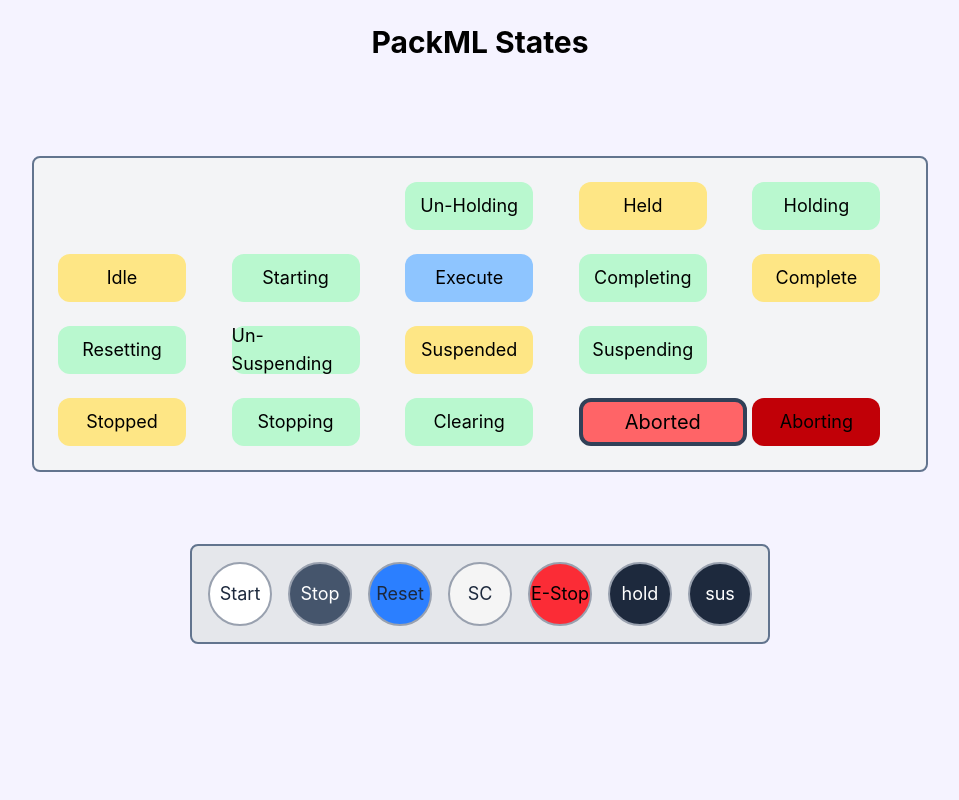
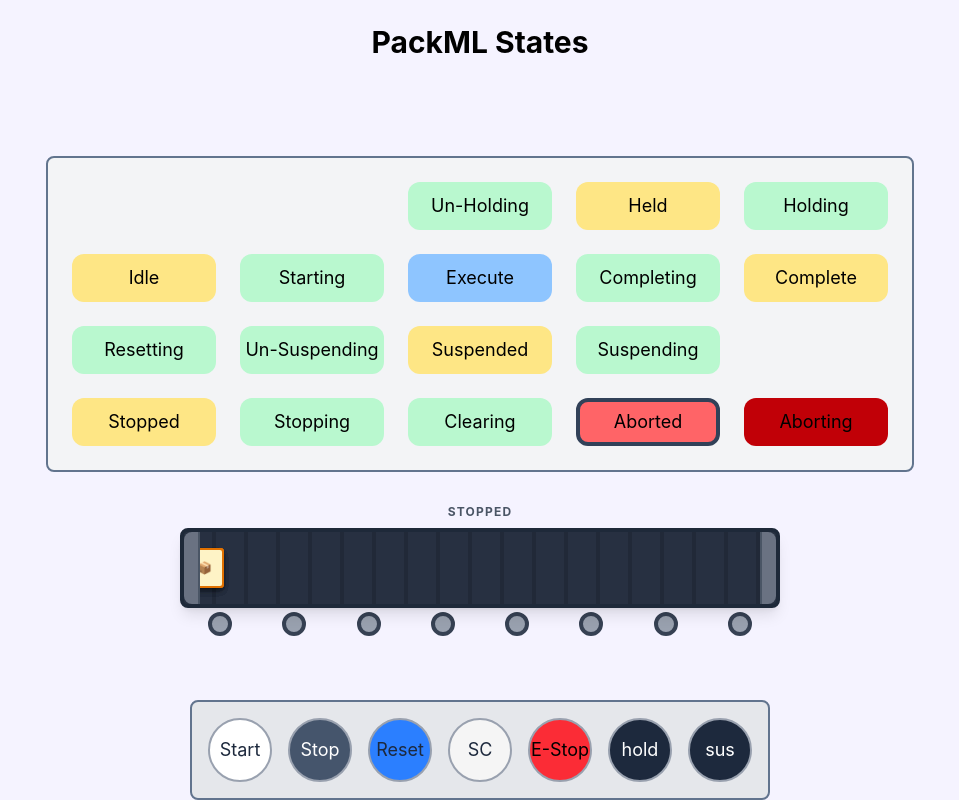
Before and after one commit to Dahrius93/packml-states, a React (Vite) app: page / in a window 1280 px wide. Shown: the whole page, without its empty margins (160-1119 px from the left). Built offline with nearby package versions, Linux system fonts and the light colour scheme.

Commit message:
aggiunta animazione

```diff
--- a/src/App.jsx
+++ b/src/App.jsx
@@ -1,11 +1,13 @@
 import StatesGrid from './components/StatesGrid'
 import OperatorPanel from './components/OperatorPanel'
+import ConveyorBelt from './components/ConveyorBelt'
 
 function App() {
   return (
     <div className="bg-violet-50 min-h-screen">
       <h1 className="text-3xl font-bold text-center p-6">PackML States</h1>
       <StatesGrid />
+      <ConveyorBelt />
       <OperatorPanel />
     </div>
   )
--- /dev/null
+++ b/src/components/ConveyorBelt.jsx
@@ -0,0 +1,151 @@
+import { useSelector } from 'react-redux'
+
+const BELT_STATES = {
+  fast: ['Execute', 'Holding', 'Suspending'],
+  slow: ['Starting', 'Stopping', 'Un-Holding', 'Un-Suspending'],
+  veryslow: ['Aborting'],
+  stopped: [
+    'Idle',
+    'Complete',
+    'Held',
+    'Suspended',
+    'Stopped',
+    'Resetting',
+    'Clearing',
+    'Completing',
+    'Aborted',
+  ],
+}
+
+function getBeltMode(activeState) {
+  if (BELT_STATES.fast.includes(activeState)) return 'fast'
+  if (BELT_STATES.slow.includes(activeState)) return 'slow'
+  if (BELT_STATES.veryslow.includes(activeState)) return 'veryslow'
+  return 'stopped'
+}
+
+const modeConfig = {
+  fast: {
+    speed: '2s',
+    color: 'bg-blue-400',
+    label: 'EXECUTING',
+    labelColor: 'text-blue-700',
+  },
+  slow: {
+    speed: '4s',
+    color: 'bg-green-400',
+    label: 'STARTING-STOPPING',
+    labelColor: 'text-green-700',
+  },
+  veryslow: {
+    speed: '10s',
+    color: 'bg-red-500',
+    label: 'ABORTING',
+    labelColor: 'text-red-700',
+  },
+  stopped: {
+    speed: null,
+    color: 'bg-gray-400',
+    label: 'STOPPED',
+    labelColor: 'text-gray-600',
+  },
+}
+
+const BOX_COUNT = 5
+
+const ConveyorBelt = () => {
+  const activeState = useSelector((state) => state.state.activeState)
+  const mode = getBeltMode(activeState)
+  const { speed, color, label, labelColor } = modeConfig[mode]
+
+  const isMoving = speed !== null
+
+  return (
+    <div className="flex flex-col items-center mt-8 mb-4 select-none">
+      <p
+        className={`text-xs font-bold uppercase tracking-widest mb-2 ${labelColor}`}
+      >
+        {label}
+      </p>
+
+      {/* Conveyor frame */}
+      <div className="relative w-[600px] h-20 bg-gray-700 rounded-lg overflow-hidden border-4 border-gray-800 shadow-lg">
+        {/* Belt stripes */}
+        <div
+          className={`absolute inset-0 flex items-center`}
+          style={{
+            backgroundImage: `repeating-linear-gradient(
+              90deg,
+              transparent,
+              transparent 28px,
+              rgba(0,0,0,0.15) 28px,
+              rgba(0,0,0,0.15) 32px
+            )`,
+            backgroundSize: '32px 100%',
+            animation: isMoving ? `beltMove ${speed} linear infinite` : 'none',
+          }}
+        />
+
+        {/* Belt surface color overlay */}
+        <div
+          className={`absolute inset-0 ${color} opacity-70`}
+          style={{ mixBlendMode: 'multiply' }}
+        />
+
+        {/* Moving boxes on the belt */}
+        {Array.from({ length: BOX_COUNT }).map((_, i) => (
+          <div
+            key={i}
+            className="absolute top-1/2 -translate-y-1/2 w-10 h-10 bg-amber-100 border-2 border-amber-600 rounded shadow-md flex items-center justify-center text-amber-800 text-xs font-bold"
+            style={{
+              animation: isMoving ? `boxMove ${speed} linear infinite` : 'none',
+              animationDelay: `-${(i / BOX_COUNT) * parseFloat(speed)}s`,
+              left: 0,
+            }}
+          >
+            📦
+          </div>
+        ))}
+
+        {/* Left roller */}
+        <div className="absolute left-0 top-0 bottom-0 w-4 bg-gray-500 border-r-2 border-gray-600 rounded-l-lg" />
+        {/* Right roller */}
+        <div className="absolute right-0 top-0 bottom-0 w-4 bg-gray-500 border-l-2 border-gray-600 rounded-r-lg" />
+      </div>
+
+      {/* Wheels / rollers below */}
+      <div className="flex w-[560px] justify-between mt-1 px-2">
+        {Array.from({ length: 8 }).map((_, i) => (
+          <div
+            key={i}
+            className={`w-6 h-6 rounded-full border-4 border-gray-700 ${color}`}
+            style={{
+              animation: isMoving ? `spin ${speed} linear infinite` : 'none',
+            }}
+          />
+        ))}
+      </div>
+
+      <style>{`
+        @keyframes beltMove {
+          from { background-position-x: 0; }
+          to   { background-position-x: 32px; }
+        }
+        @keyframes boxMove {
+          from { left: -48px; }
+          to   { left: 608px; }
+        }
+        @keyframes faultFlash {
+          from { opacity: 0.1; }
+          to   { opacity: 0.45; }
+        }
+        @keyframes spin {
+          from { transform: rotate(0deg); }
+          to   { transform: rotate(360deg); }
+        }
+      `}</style>
+    </div>
+  )
+}
+
+export default ConveyorBelt
--- a/src/components/State.jsx
+++ b/src/components/State.jsx
@@ -1,13 +1,13 @@
 const State = ({ color, name, activeState }) => {
   return activeState === name ? (
     <div
-      className={`flex flex-row items-center justify-center w-42 h-12 rounded-xl ${color} border-4 border-slate-700`}
+      className={`flex flex-row items-center justify-center w-36 h-12 rounded-xl ${color} border-4 border-slate-700`}
     >
-      <h1 className="text-xl text-bold">{name}</h1>
+      <h1 className="text-lg text-bold">{name}</h1>
     </div>
   ) : (
     <div
-      className={`flex flex-row items-center justify-center w-32 h-12 rounded-xl ${color}`}
+      className={`flex flex-row items-center justify-center w-36 h-12 rounded-xl ${color}`}
     >
       <h1 className="text-lg">{name}</h1>
     </div>
```
